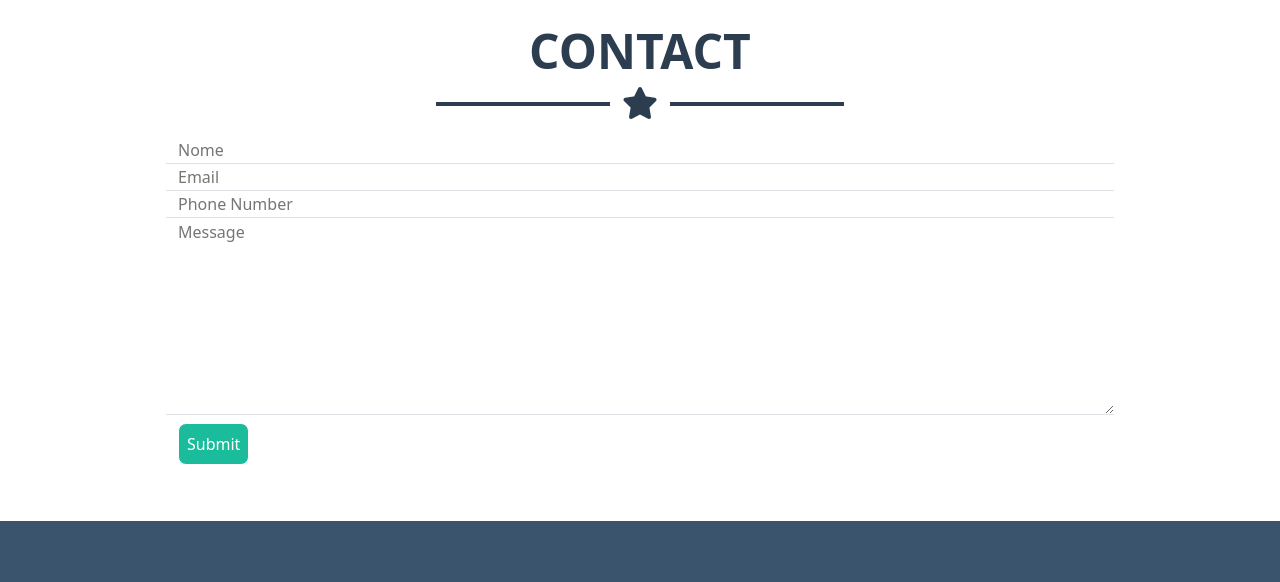
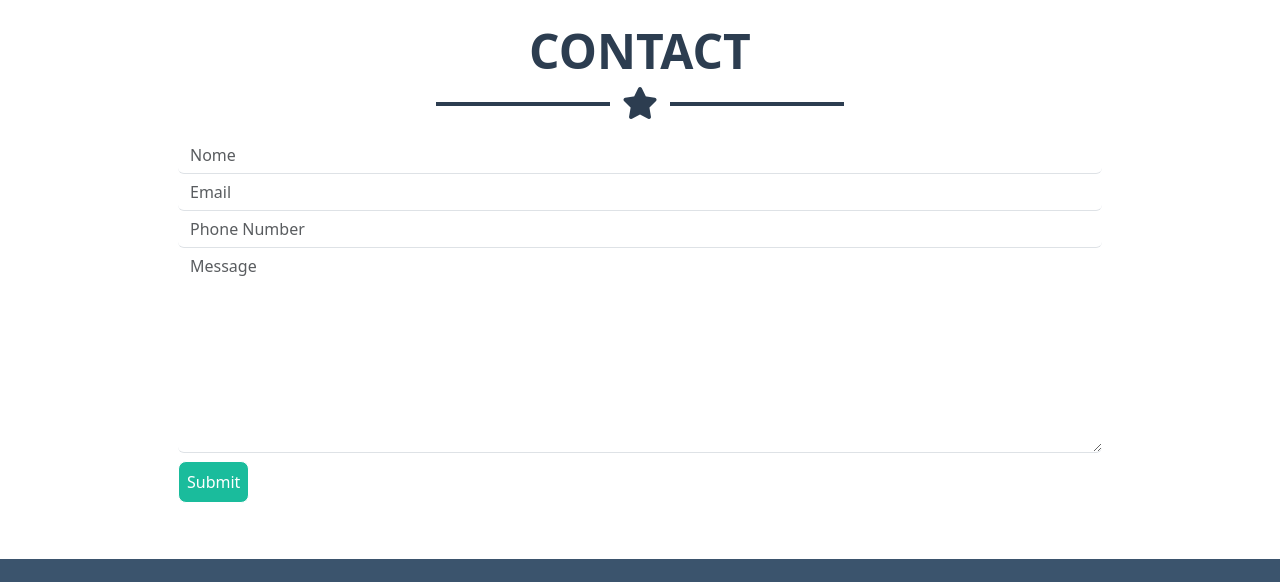
Before and after one commit to nicola1397/html-css-bootstrap-freelancer, a plain HTML site: page index.html in a window 1280 px wide. Shown: the part 1800-2382 px from the top of the page. Drawn offline with nearby package versions, Linux system fonts and the light colour scheme.

Commit message:
fix: fixed form and button

```diff
--- a/index.html
+++ b/index.html
@@ -200,14 +200,15 @@
             target="_blank"
           >
             <!-- NOME -->
-            <div class="container-md">
+            <div class="container">
               <div class="row px-5">
+                <div class="col10">
                   <input
                     type="text"
                     id="name"
                     name="name"
                     placeholder="Nome"
-                  class="border-0 border-bottom"
+                    class="form-control border-0 border-bottom"
                   />
                   <!-- EMAIL -->
                   <input
@@ -215,7 +216,7 @@
                     id="email"
                     name="email"
                     placeholder="Email"
-                  class="border-0 border-bottom"
+                    class="form-control border-0 border-bottom"
                   />
                   <!-- TELEFONO -->
                   <input
@@ -223,25 +224,25 @@
                     id="phone"
                     name="phone"
                     placeholder="Phone Number"
-                  class="border-0 border-bottom"
+                    class="form-control border-0 border-bottom"
                   />
                   <!-- TEXT AREA -->
                   <textarea
                     name="message"
                     placeholder="Message"
                     rows="8"
-                  cols="30"
-                  class="border-0 border-bottom"
+                    class="form-control border-0 border-bottom"
                   ></textarea>
-              </div>
-              <!-- BUTTON SUBMIT -->
                   <button
                     type="submit"
-                class="button align-self-start mx-5 my-2 rounded-3 p-2 text-white"
+                    class="button align-self-start my-2 rounded-3 p-2 text-white"
                   >
                     Submit
                   </button>
                 </div>
+              </div>
+            </div>
+            <!-- BUTTON SUBMIT -->
           </form>
         </div>
       </section>
```
Lines whose indentation alone changed are shown as unchanged.
